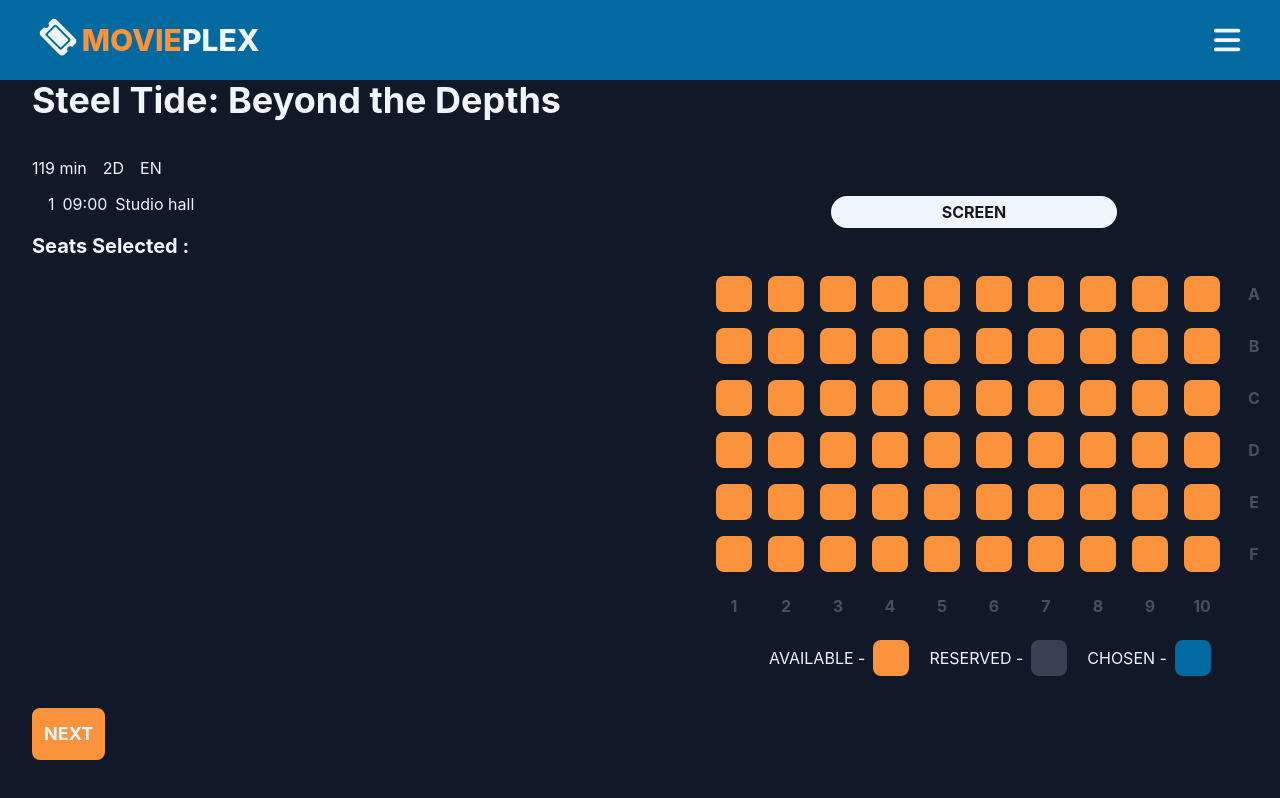
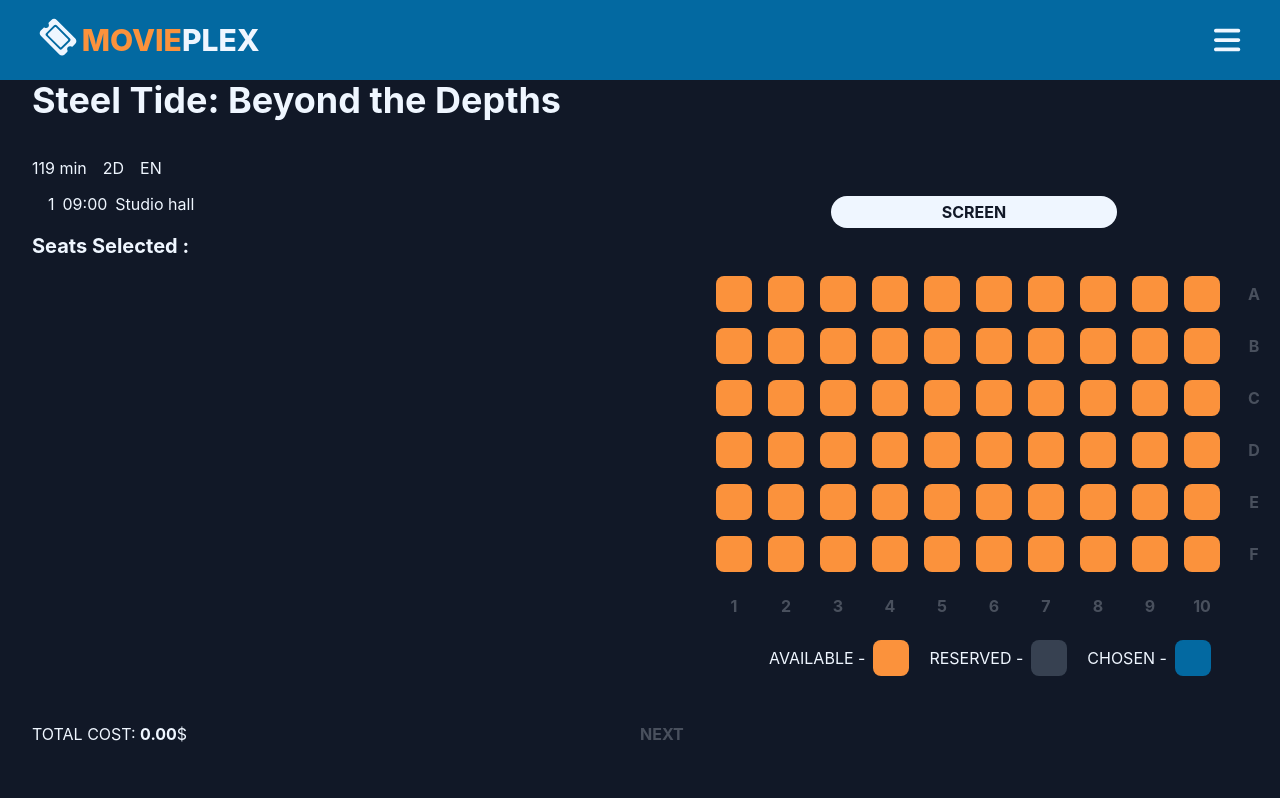
Before and after one commit to ewelinapetelicka/movieplex, a React (Create React App) app: page /select-tickets/1/1 in a window 1280 px wide. Built offline with nearby package versions, Linux system fonts and the light colour scheme; data requests are answered from the project's data file.

Commit message:
ticket total cost & 3d repertoire bugfix

```diff
--- /dev/null
+++ b/api/package.json
@@ -0,0 +1,5 @@
+{
+  "scripts": {
+    "backend": "json-server --watch db.json --port 8000"
+  }
+}
--- a/package.json
+++ b/package.json
@@ -21,7 +21,6 @@
   },
   "scripts": {
     "start": "react-scripts start",
-    "backend": "json-server --watch db.json --port 8000",
     "build": "react-scripts build",
     "eject": "react-scripts eject"
   },
--- a/src/componetns/common/select/Select.tsx
+++ b/src/componetns/common/select/Select.tsx
@@ -4,6 +4,7 @@ import {useClickOutside} from "../../../hooks/click-outside/click-outside";
 interface SelectProps {
     initValue: string;
     options: string[];
+    onOptionChange: (newValue : string)=>void;
 }
 
 export function Select(props: SelectProps) {
@@ -12,6 +13,7 @@ export function Select(props: SelectProps) {
 
     const wrapperRef = useRef(null);
 
+
     useClickOutside(wrapperRef, () => {
         setIsVisible(false)
     });
@@ -19,6 +21,7 @@ export function Select(props: SelectProps) {
     function changeValue(newValue: string) {
         setCurrentValue(newValue);
         setIsVisible(false);
+        props.onOptionChange(newValue);
     }
 
     return (
--- a/src/componetns/recap/Recap.tsx
+++ b/src/componetns/recap/Recap.tsx
@@ -5,14 +5,38 @@ import {faTrashCan} from '@fortawesome/free-solid-svg-icons';
 import {Select} from "../common/select/Select";
 import {Button, ButtonType} from "../common/button/Button";
 import {useNavigate} from "react-router-dom";
+import {SeatType} from "../../models/seat/seat-type/seat-type";
+import {stringify} from "querystring";
 
 interface SeatPickedProps {
     seatPicked: Seat[];
+    onSeatType: (seat: Seat, ti: SeatType) => void;
     onSeatRemoved: (seat: Seat) => void;
 }
 
 export function Recap(props: SeatPickedProps) {
-    const navigate = useNavigate()
+    const navigate = useNavigate();
+
+    function seatPrice(seatType: SeatType): number {
+        if (seatType === SeatType.NORMAL) {
+            return 12;
+        }
+        if (seatType === SeatType.KID) {
+            return 6;
+        }
+        if (seatType === SeatType.SENIOR) {
+            return 8;
+        }
+        return 0;
+    }
+
+    function total(): number {
+        let sum = 0;
+        for (let i = 0; i < props.seatPicked.length; i++) {
+            sum = sum + seatPrice(props.seatPicked[i].type)
+        }
+        return sum;
+    }
 
     return (
         <div className={"h-3/5"}>
@@ -27,10 +51,13 @@ export function Recap(props: SeatPickedProps) {
                                         <span>{String.fromCharCode(el.col + 65)}</span>
                                         <span>{el.row + 1}</span>
                                     </div>
-                                    <Select initValue={"NORMAL"} options={["KID", "SENIOR", "NORMAL"]}></Select>
+                                    <Select initValue={"NORMAL"} options={["KID", "SENIOR", "NORMAL"]}
+                                            onOptionChange={(ticketType) => {
+                                                props.onSeatType(el, ticketType as any)
+                                            }}></Select>
                                 </div>
                                 <div className={"flex justify-between items-center"}>
-                                    <span className={"pr-3"}>: 12 $</span>
+                                    <span className={"pr-3"}>: {seatPrice(el.type)} $</span>
                                     <Button type={ButtonType.DELETE} key={index} onClick={() => {
                                         props.onSeatRemoved(el)
                                     }}><FontAwesomeIcon icon={faTrashCan}/></Button>
@@ -40,9 +67,16 @@ export function Recap(props: SeatPickedProps) {
                     )
                 })}
             </div>
-            <Button type={ButtonType.ORANGE} onClick={() => {
-                navigate("/payment")
-            }}>NEXT</Button>
+            <div className={"flex justify-between items-center"}>
+                <div>TOTAL COST: <b>{total().toFixed(2)}</b>$</div>
+                <div>{total() === 0 ? (
+                    <Button type={ButtonType.DISABLED} onClick={() => {
+                        navigate("/payment")
+                    }}>NEXT</Button>
+                ) : <Button type={ButtonType.ORANGE} onClick={() => {
+                    navigate("/payment")
+                }}>NEXT</Button>}</div>
+            </div>
         </div>
     )
 }
--- a/src/componetns/seat-picker/SeatPicker.tsx
+++ b/src/componetns/seat-picker/SeatPicker.tsx
@@ -2,6 +2,7 @@ import {Button, ButtonType} from "../common/button/Button";
 import {Hall} from "../../models/hall/hall";
 import {useState} from "react";
 import {Seat} from "../../models/seat/seat";
+import {SeatType} from "../../models/seat/seat-type/seat-type";
 
 interface SeatPickerProps {
     onSetSeat: (seat:Seat) => void;
@@ -28,7 +29,8 @@ export function SeatPicker(props: SeatPickerProps) {
                                     <Button type={props.seatPicked.find((el) => el.row === rowI && el.col === colI) ? ButtonType.SEAT_TAKEN : ButtonType.SEAT} key={rowI} onClick={() => {
                                         props.onSetSeat({
                                             row: rowI,
-                                            col: colI
+                                            col: colI,
+                                            type: SeatType.NORMAL
                                         })
                                     }}>
                                     </Button>
--- a/src/componetns/showtimes/Showtimes.tsx
+++ b/src/componetns/showtimes/Showtimes.tsx
@@ -32,7 +32,7 @@ export function Showtimes(props: RepertoireProps) {
         )
         setRepertoire3d(
             props.repertoire.filter((el) => {
-                return el.days.includes(date.getDate())
+                return el.days.includes(date.getDay())
             }).filter((el) => {
                 return el.showingIn === "3D"
             })
@@ -56,20 +56,20 @@ export function Showtimes(props: RepertoireProps) {
                     <div className={"pt-20 "}>
                         <p className={"text-lg font-bold"}>2D : </p>
                         <div className={"flex gap-2 pb-8 items-center"}>
-                            {repertoire2d.map((el) => {
+                            {repertoire2d.map((el,index) => {
                                 return (
                                     <Button type={ButtonType.ORANGE} onClick={() => navigate("/select-tickets/" + el.id + "/" + date.toISOString().slice(0,10))}>
-                                        <TimeTile text={el.time} tag={"2D"} key={el.time}></TimeTile>
+                                        <TimeTile text={el.time} tag={"2D"} key={index}></TimeTile>
                                     </Button>
                                 )
                             })}
                         </div>
                         <p className={"text-lg font-bold"}>3D : </p>
                         <div className={"flex gap-2 items-center"}>
-                            {repertoire3d.map((el) => {
+                            {repertoire3d.map((el, index) => {
                                 return (
                                     <Button type={ButtonType.ORANGE} onClick={() => navigate("/select-tickets/" + el.id + "/" + date.toISOString().slice(0,10))}>
-                                        <TimeTile text={el.time} tag={"3D"} key={el.time}></TimeTile>
+                                        <TimeTile text={el.time} tag={"3D"} key={index}></TimeTile>
                                     </Button>
                                 )
                             })}
--- /dev/null
+++ b/src/models/seat/seat-type/seat-type.ts
@@ -0,0 +1,5 @@
+export enum SeatType {
+    NORMAL = "NORMAL",
+    KID = "KID",
+    SENIOR = "SENIOR"
+}
--- a/src/models/seat/seat.ts
+++ b/src/models/seat/seat.ts
@@ -1,4 +1,7 @@
+import {SeatType} from "./seat-type/seat-type";
+
 export interface Seat{
     row: number;
     col: number;
+    type: SeatType;
 }
--- a/src/pages/select-tickets/SelectTickets.tsx
+++ b/src/pages/select-tickets/SelectTickets.tsx
@@ -97,6 +97,16 @@ export function SelectTickets() {
                             return el.row !== seat.row || el.col !== seat.col;
                         })
                         setSeatPicked(newArr)
+                    }}
+                    onSeatType={(seat, seatType)=> {
+                        let newArray = seatPicked.map((el)=>{
+                            if (seat === el) {
+                                el.type = seatType;
+                            }
+                            return el;
+                        })
+                        setSeatPicked(newArray)
+
                     }}></Recap>
                 </div>
                 <SeatPicker seatPicked={seatPicked}
```
Also changed, not shown: api/db.json (renamed from db.json).
